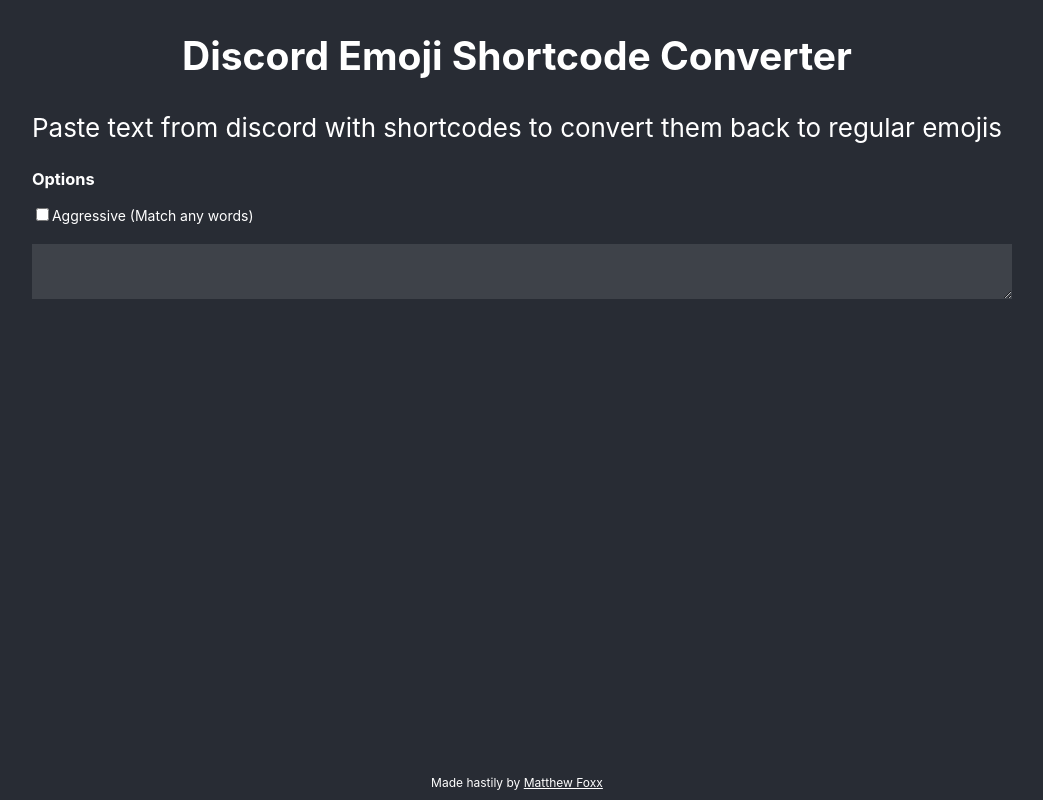
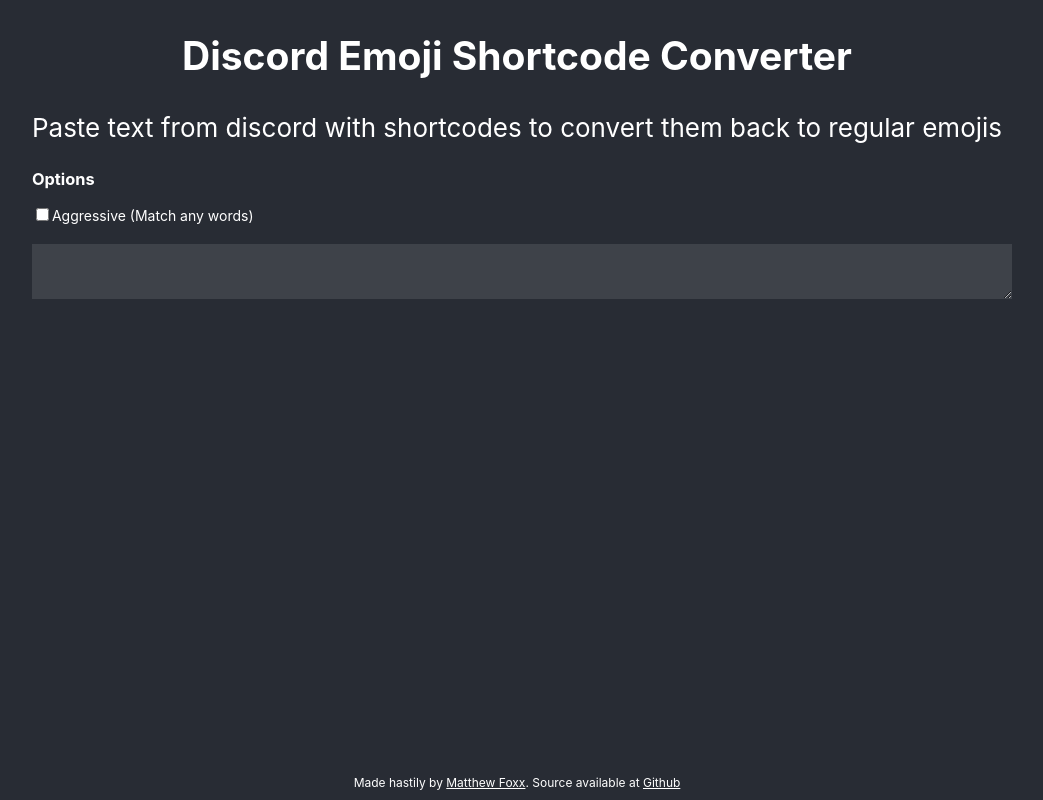
Before and after one commit to FoxxMD/emojify, a React app: page / in a window 1280 px wide. Shown: the whole page, without its empty margins (123-1166 px from the left). Built offline with nearby package versions, Linux system fonts and the light colour scheme; what emoji-js would draw is missing.

Commit message:
Add renamed github source

```diff
--- a/src/App.js
+++ b/src/App.js
@@ -101,7 +101,7 @@
                             <div className="convertedText">{this.state.convertedValue}</div>
                         </CopyToClipboard>
                     </div>
-                    <div className="footer">Made hastily by <a href="https://matthewfoxx.com">Matthew Foxx</a></div>
+                    <div className="footer">Made hastily by <a href="https://matthewfoxx.com">Matthew Foxx</a>. Source available at <a href="https://github.com/FoxxMD/emojify">Github</a></div>
                 </header>
                 <div id="snackbar" className={this.state.copyClass}>Copied!</div>
             </div>
```
Also changed, not shown: 1 other file (tests, documents, lock files or other folders).
